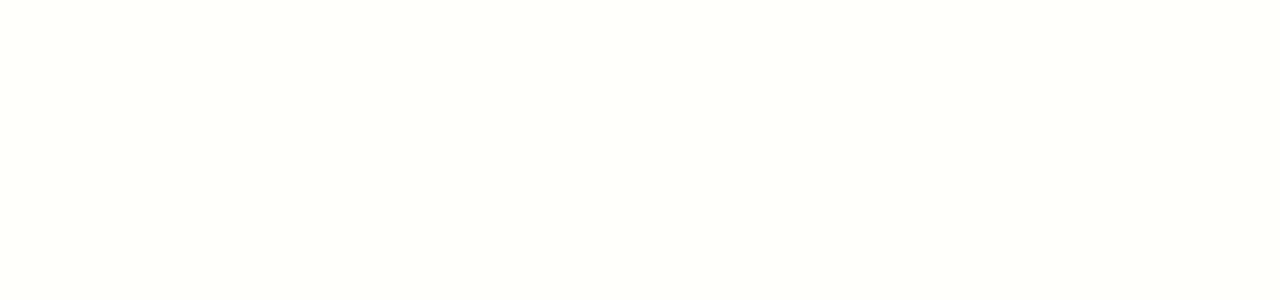
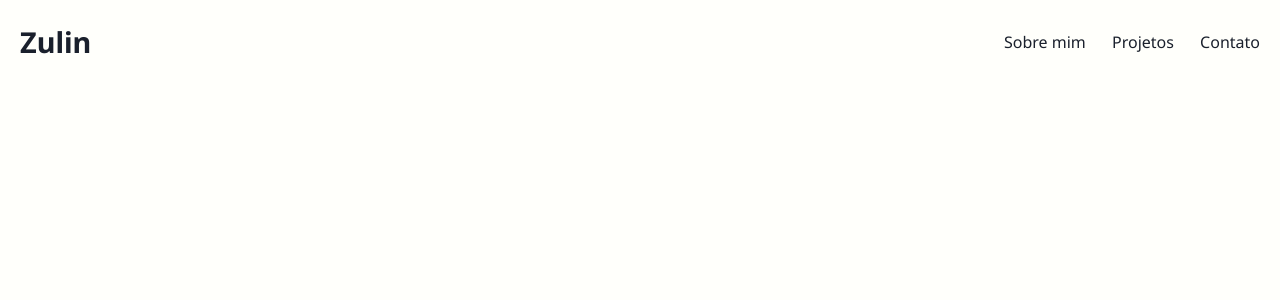
Before and after one commit to fagnerzulin/portfolio, a React (Create React App) app: page / in a window 1280 px wide. Shown: the top 300 px of the page. Built offline with nearby package versions, Linux system fonts and the light colour scheme.

Commit message:
Create Header

```diff
--- /dev/null
+++ b/src/components/Header/Header.js
@@ -0,0 +1,16 @@
+import React from 'react';
+import { HeaderContainer, Title, Navigation } from './header.styled';
+
+export default function Header() {
+  return (
+    <HeaderContainer>
+      <Title>Zulin</Title>
+
+      <Navigation>
+        <a href="#about">Sobre mim</a>
+        <a href="#project">Projetos</a>
+        <a href="#contact">Contato</a>
+      </Navigation>
+    </HeaderContainer>
+  );
+}
--- /dev/null
+++ b/src/components/Header/header.styled.js
@@ -0,0 +1,23 @@
+import styled from 'styled-components';
+
+export const HeaderContainer = styled.div`
+  display: flex;
+  align-items: center;
+  justify-content: space-between;
+  width: 100vw;
+  padding: 20px;
+  position: fixed;
+  top: 0;
+`;
+
+export const Title = styled.h1`
+  font-size: 1.8em;
+  font-weight: bold;
+`;
+
+export const Navigation = styled.nav`
+  display: flex;
+  align-items: center;
+  justify-content: space-between;
+  width: 20vw;
+`;
--- a/src/components/MainContainer/MainContainer.js
+++ b/src/components/MainContainer/MainContainer.js
@@ -1,6 +1,11 @@
 import React from 'react';
+import Header from '../Header/Header';
 import PrincipalContainer from './mainContainer.styled';
 
 export default function MainContainer() {
-  return <PrincipalContainer />;
+  return (
+    <PrincipalContainer>
+      <Header />
+    </PrincipalContainer>
+  );
 }
```
